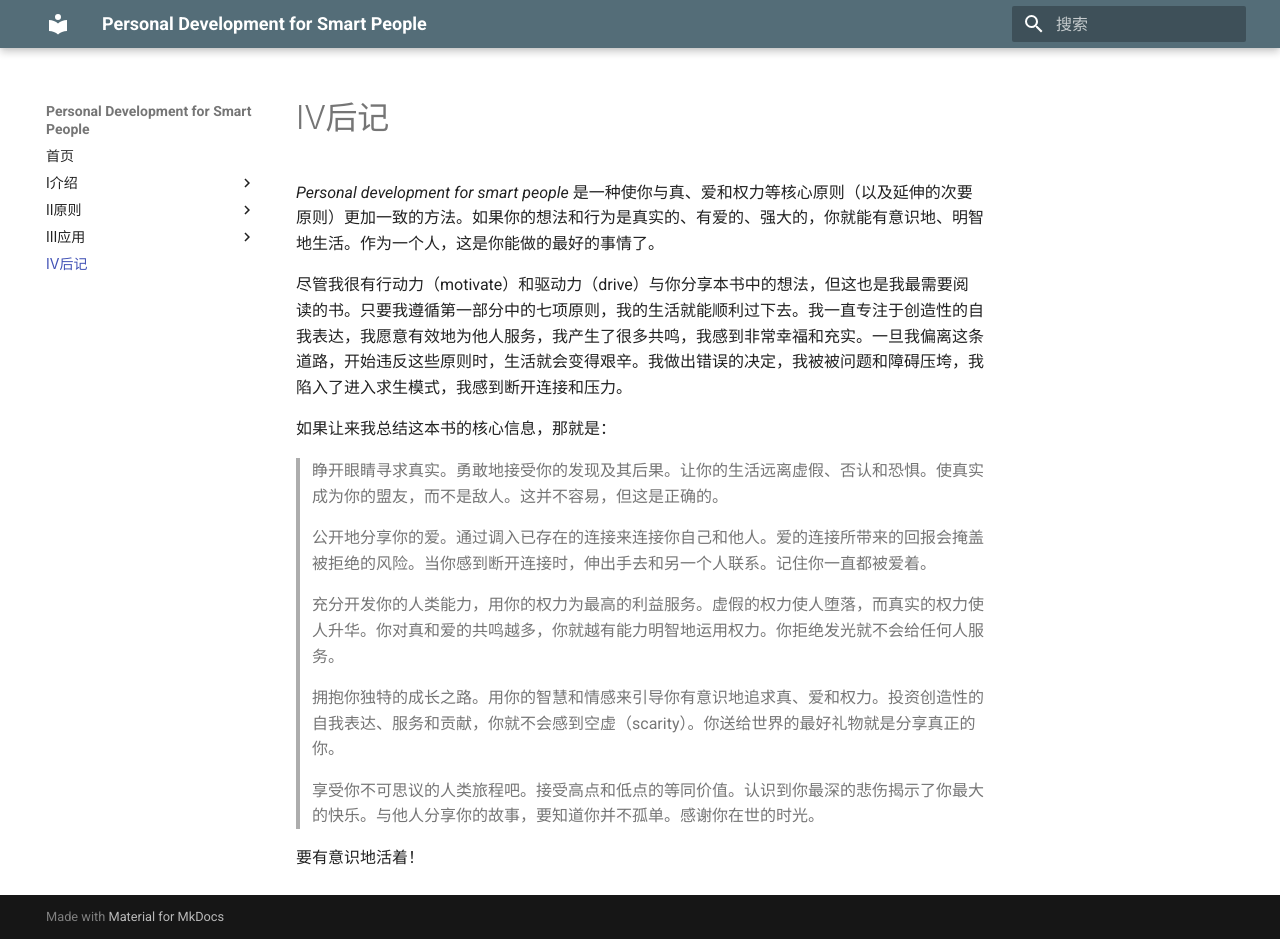
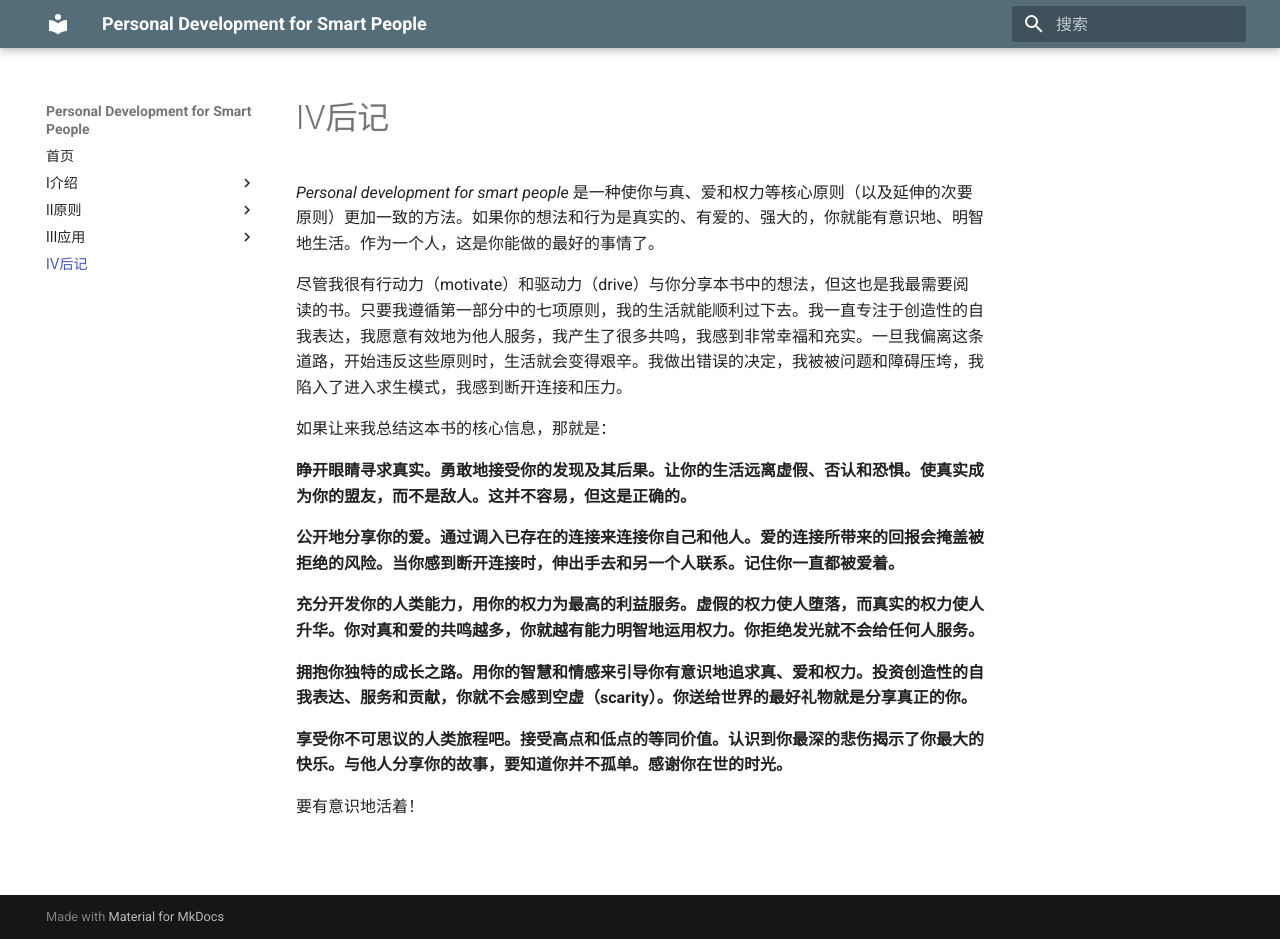
Before and after one commit to wtsnwei/pdsp, an MkDocs documentation site: the page built from docs/后记.md, in a window 1280 px wide and 939 px high. Built offline with MkDocs 1.6.1 and Material for MkDocs 9.7.7, drawn with Linux system fonts in a browser that asks for light colours.

Commit message:
修改《后记》内容格式

```diff
--- a/docs/后记.md
+++ b/docs/后记.md
@@ -4,14 +4,14 @@
 
 如果让来我总结这本书的核心信息，那就是：
 
-> 睁开眼睛寻求真实。勇敢地接受你的发现及其后果。让你的生活远离虚假、否认和恐惧。使真实成为你的盟友，而不是敌人。这并不容易，但这是正确的。
->
-> 公开地分享你的爱。通过调入已存在的连接来连接你自己和他人。爱的连接所带来的回报会掩盖被拒绝的风险。当你感到断开连接时，伸出手去和另一个人联系。记住你一直都被爱着。
->
-> 充分开发你的人类能力，用你的权力为最高的利益服务。虚假的权力使人堕落，而真实的权力使人升华。你对真和爱的共鸣越多，你就越有能力明智地运用权力。你拒绝发光就不会给任何人服务。
->
-> 拥抱你独特的成长之路。用你的智慧和情感来引导你有意识地追求真、爱和权力。投资创造性的自我表达、服务和贡献，你就不会感到空虚（scarity）。你送给世界的最好礼物就是分享真正的你。
->
-> 享受你不可思议的人类旅程吧。接受高点和低点的等同价值。认识到你最深的悲伤揭示了你最大的快乐。与他人分享你的故事，要知道你并不孤单。感谢你在世的时光。
+**睁开眼睛寻求真实。勇敢地接受你的发现及其后果。让你的生活远离虚假、否认和恐惧。使真实成为你的盟友，而不是敌人。这并不容易，但这是正确的。**
+
+**公开地分享你的爱。通过调入已存在的连接来连接你自己和他人。爱的连接所带来的回报会掩盖被拒绝的风险。当你感到断开连接时，伸出手去和另一个人联系。记住你一直都被爱着。**
+
+**充分开发你的人类能力，用你的权力为最高的利益服务。虚假的权力使人堕落，而真实的权力使人升华。你对真和爱的共鸣越多，你就越有能力明智地运用权力。你拒绝发光就不会给任何人服务。**
+
+**拥抱你独特的成长之路。用你的智慧和情感来引导你有意识地追求真、爱和权力。投资创造性的自我表达、服务和贡献，你就不会感到空虚（scarity）。你送给世界的最好礼物就是分享真正的你。**
+
+**享受你不可思议的人类旅程吧。接受高点和低点的等同价值。认识到你最深的悲伤揭示了你最大的快乐。与他人分享你的故事，要知道你并不孤单。感谢你在世的时光。**
 
 要有意识地活着！
```
